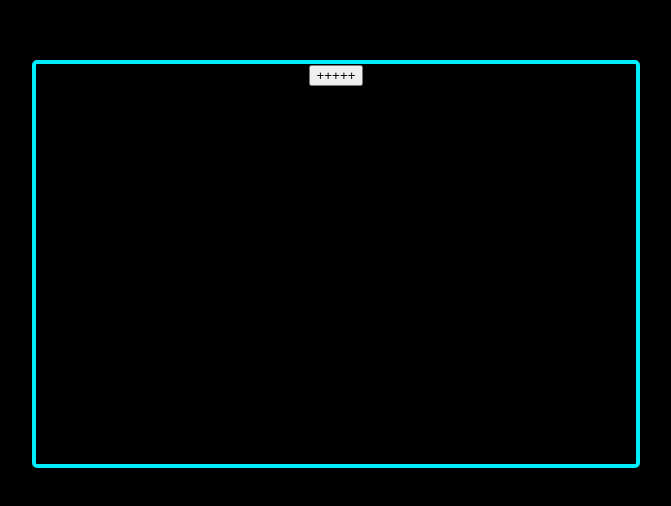
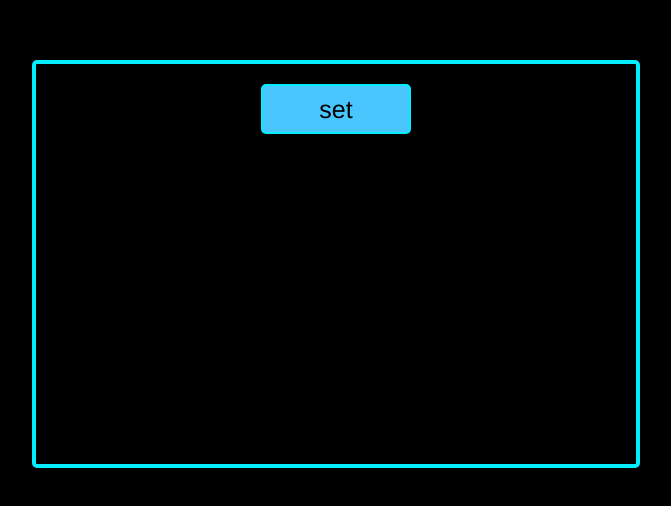
Before and after one commit to Pavelkv94/Counter, a React (Create React App) app: page /setting in a window 1280 px wide. Shown: the part 140-646 px from the top of the page, without its empty margins (308-979 px from the left). Built offline with nearby package versions, Linux system fonts and the light colour scheme.

Commit message:
feat: add button for setting

```diff
--- a/src/App.tsx
+++ b/src/App.tsx
@@ -19,7 +19,7 @@ function App() {
     <BrowserRouter>
       <div className="App" >
         <Route render={() => <Counter value={value} addInc={addInc} reset={reset} />} path="/counter" />
-        <Route render={() => <Setting />} path="/setting" />
+        <Route render={() => <Setting  />} path="/setting" />
       </div>
     </BrowserRouter>
   );
--- a/src/components/Counter.tsx
+++ b/src/components/Counter.tsx
@@ -1,4 +1,5 @@
 import React from 'react';
+import { NavLink } from 'react-router-dom';
 import '../App.css';
 import { Button } from './Button';
 
@@ -20,11 +21,11 @@ export function Counter(props: CounerType) {
             <div className={`display ${props.value === 5 ? "limit" : ""}`}>
                 {props.value}
             </div>
-            <div className = {"controlContainer"}>
+            <div className={"controlContainer"}>
                 <Button title={"incr"} disabled={disabledOne} onClick={addIncrement} class={`btn ${props.value === 5 ? "disable" : ""}`} />
                 <Button title={"reset"} disabled={disabledTwo} onClick={reset} class={`btn ${props.value === 0 ? "disable" : ""}`} />
-                <Button title={"set"} disabled={disabledTwo} onClick={reset} class={`btn ${props.value === 0 ? "disable" : ""}`} />
+                <NavLink to='/setting'> <Button title={"set"} disabled={true} onClick={reset} class={`btn`} /></NavLink>
             </div>
         </div>
     )
-}
+} //<div className={classes.item} ><NavLink to="/profile" activeClassName={classes.active}> Profile</NavLink></div>
--- a/src/components/Setting.tsx
+++ b/src/components/Setting.tsx
@@ -1,11 +1,13 @@
 import React from 'react';
+import { NavLink } from 'react-router-dom';
 import '../App.css';
+import { Button } from './Button';
 
 
 export function Setting(props:any) {
     return (
         <div className="countContainer" >
-            <button>+++++</button>
+            <NavLink to='/Counter'> <Button title={"set"} disabled={true} onClick={()=>{}} class={`btn`} /></NavLink>
         </div>
     )
 }
```
